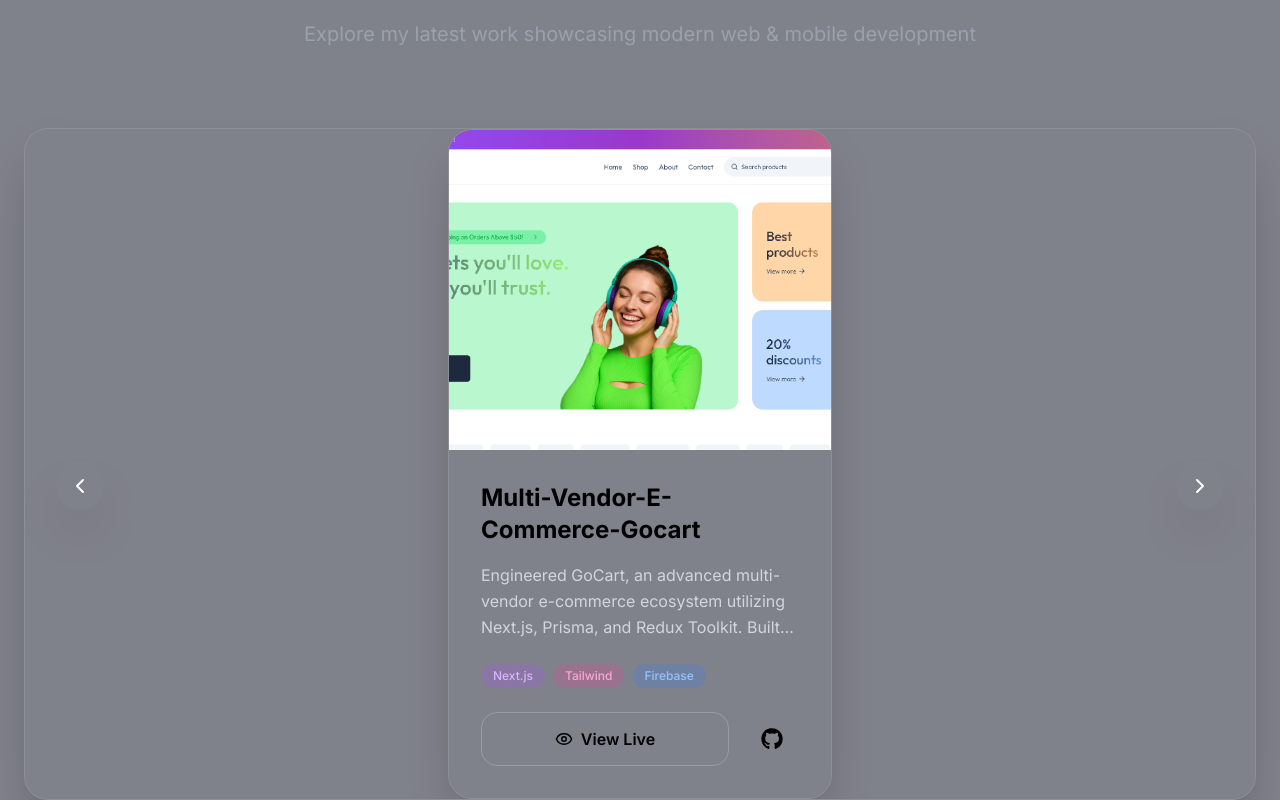
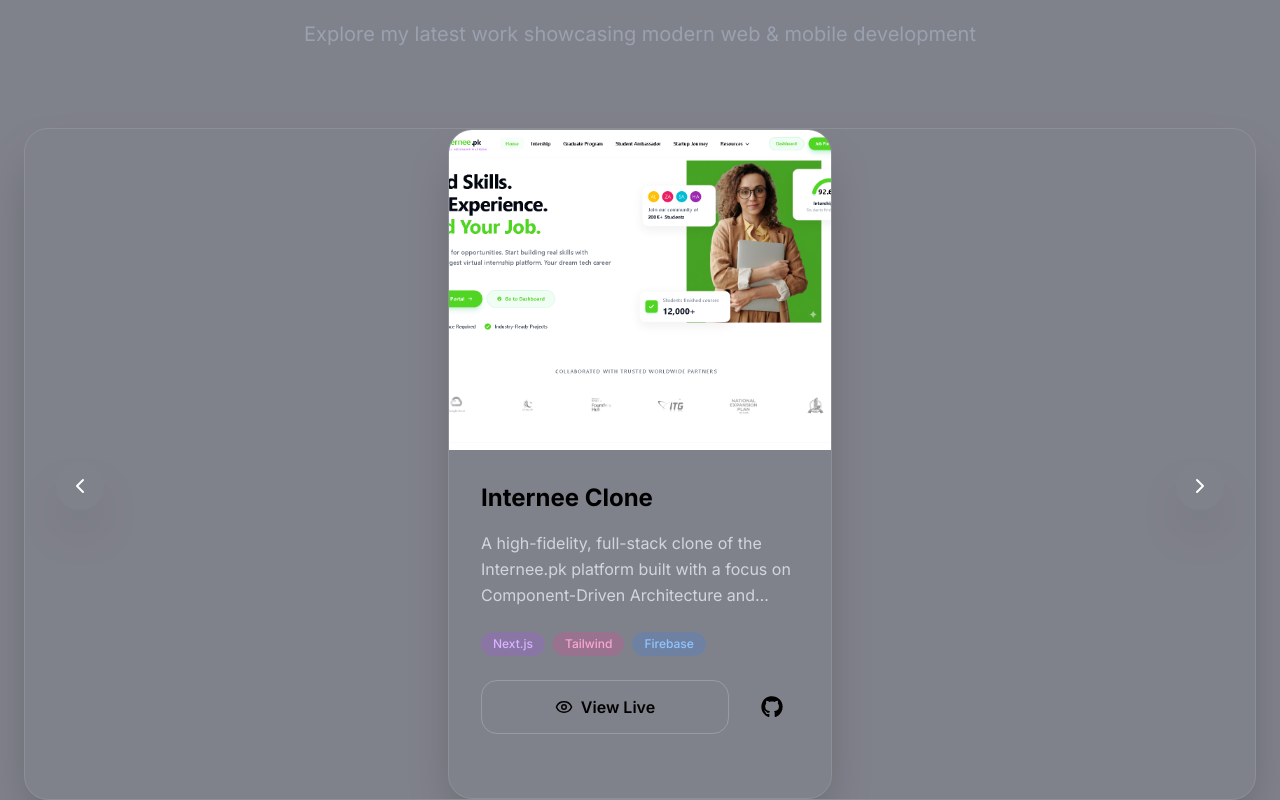
Before and after one commit to Muhammad-Ammad3/Ammad-Portfolio, a Next.js app: page / in a window 1280 px wide. Shown: the part 2080-2880 px from the top of the page. Built offline with nearby package versions, Linux system fonts and the light colour scheme.

Commit message:
add project

```diff
--- a/app/data/portfolioData.ts
+++ b/app/data/portfolioData.ts
@@ -16,6 +16,14 @@
     languages: ['JavaScript', 'TypeScript', 'Python']
   },
   projects: [
+        {
+      name: 'Book Finder',
+      description: "A modern and fast book search application built with React and Tailwind CSS that allows users to easily discover millions of books using the Open Library API.",
+      liveLink: 'https://book-library-two-mu.vercel.app/',
+      githubLink: 'https://github.com/Muhammad-Ammad3/Book-Library',
+      image: '/Images/bookLibrary.png'
+    }
+    ,
         {
       name: 'Internee Clone',
       description: 'A high-fidelity, full-stack clone of the Internee.pk platform built with a focus on Component-Driven Architecture and premium UI/UX design. Features a custom branded aesthetic, real-time analytics dashboards, and smooth responsive layouts.',
```
Also changed, not shown: public/Images/bookLibrary.png (added).
